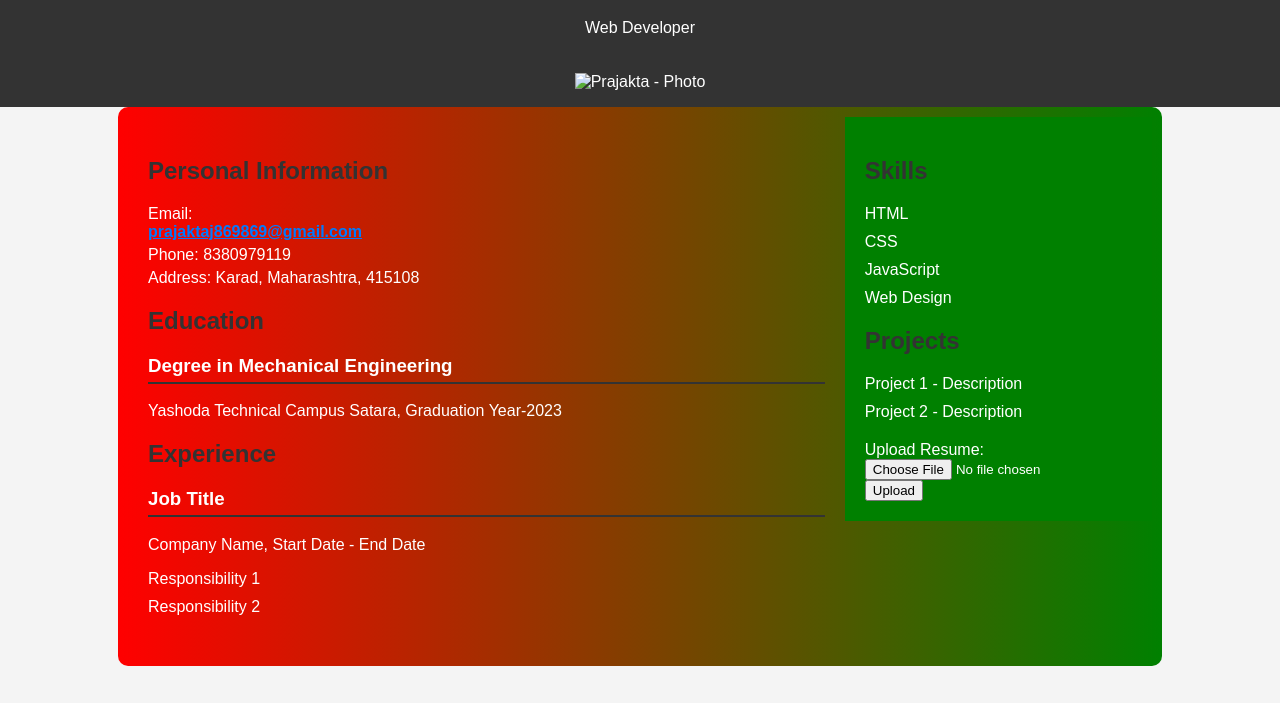
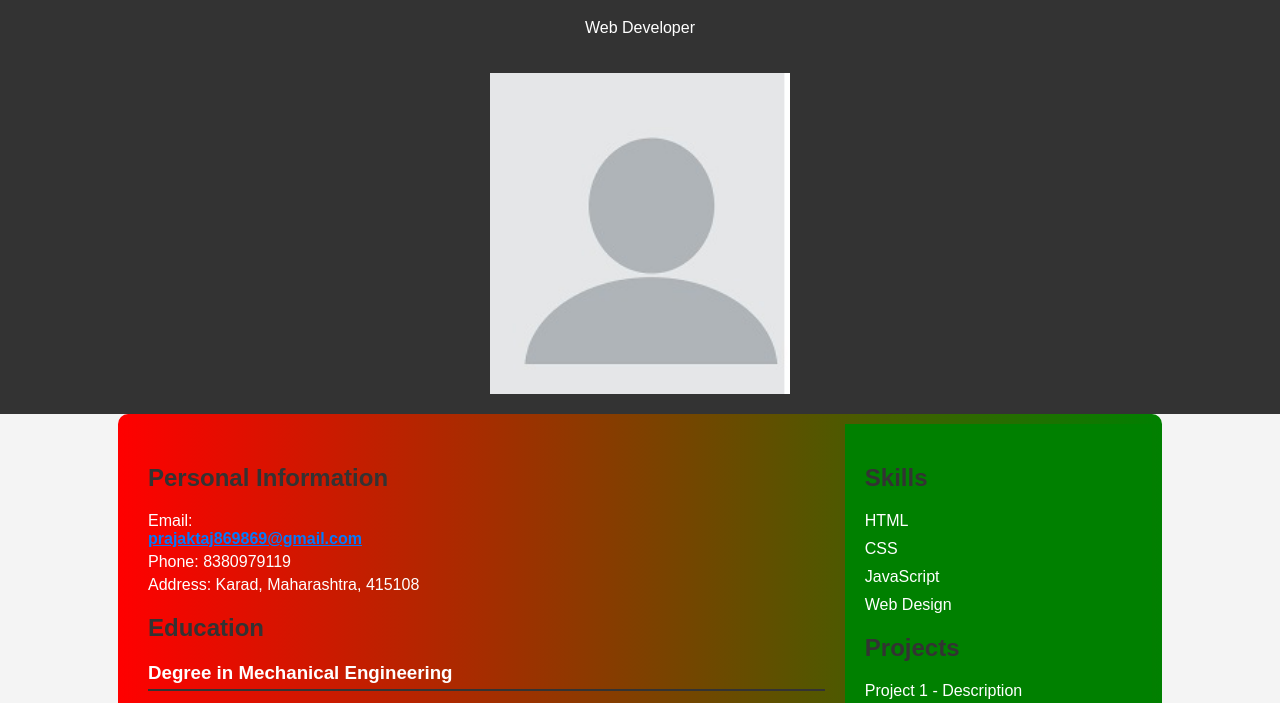
Before and after one commit to PrajaktaJadhav869/Prajakta, a plain HTML site: page index.html in a window 1280 px wide. Shown: the part 77-780 px from the top of the page. Drawn offline with Linux system fonts and the light colour scheme.

Commit message:
Add files via upload

```diff
--- a/index.html
+++ b/index.html
@@ -93,7 +93,7 @@
         <h1>Prajakta Jadhav</h1>
         <p>Web Developer</p>
         <!-- Personal Photo -->
-        <img src="./profil2.jpg" alt="Prajakta - Photo" style="width: 100%; max-width: 300px; margin-top: 20px;">
+        <img src="./profile2.jpg" alt="Prajakta - Photo" style="width: 100%; max-width: 300px; margin-top: 20px;">
     </header>
     <div class="container">
         <section>
```
